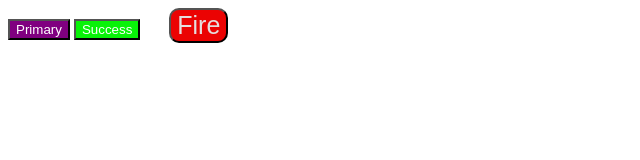
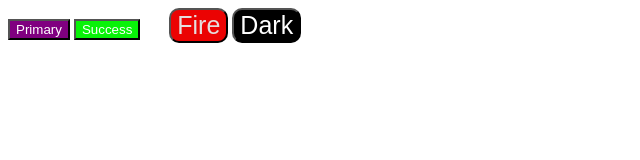
Before and after one commit to 1stefanita/curs4, a plain HTML site: page index.html in a window 1280 px wide. Shown: the whole page, without its empty margins (0-640 px from the left). Drawn offline with Linux system fonts and the light colour scheme.

Commit message:
add button dark

```diff
--- a/index.html
+++ b/index.html
@@ -13,5 +13,6 @@
    <button class="buttonred">
     Fire
    </button>
+   <button class="darkbutton">Dark</button>
 </body>
 </html>
--- a/style.css
+++ b/style.css
@@ -1,8 +1,15 @@
 .buttonred{
-   font-size:25px;
-margin-left: 25px;
-   background-color: rgb(235, 3, 3);
+    font-size:25px;
+    margin-left: 25px;
+    background-color: rgb(235, 3, 3);
     color:rgb(229, 221, 221);
     border-radius: 10px;
 
 }
+.darkbutton{
+    font-size:25px;
+    background-color: black;
+    color:white;
+    border-radius: 10px;
+
+}
```
